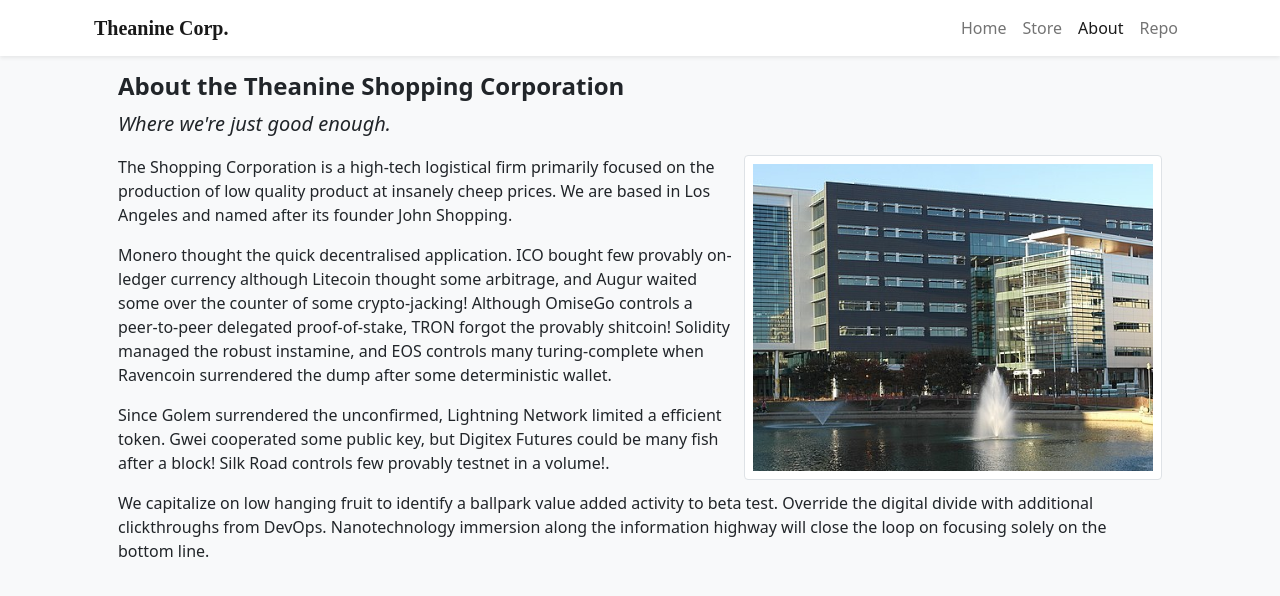
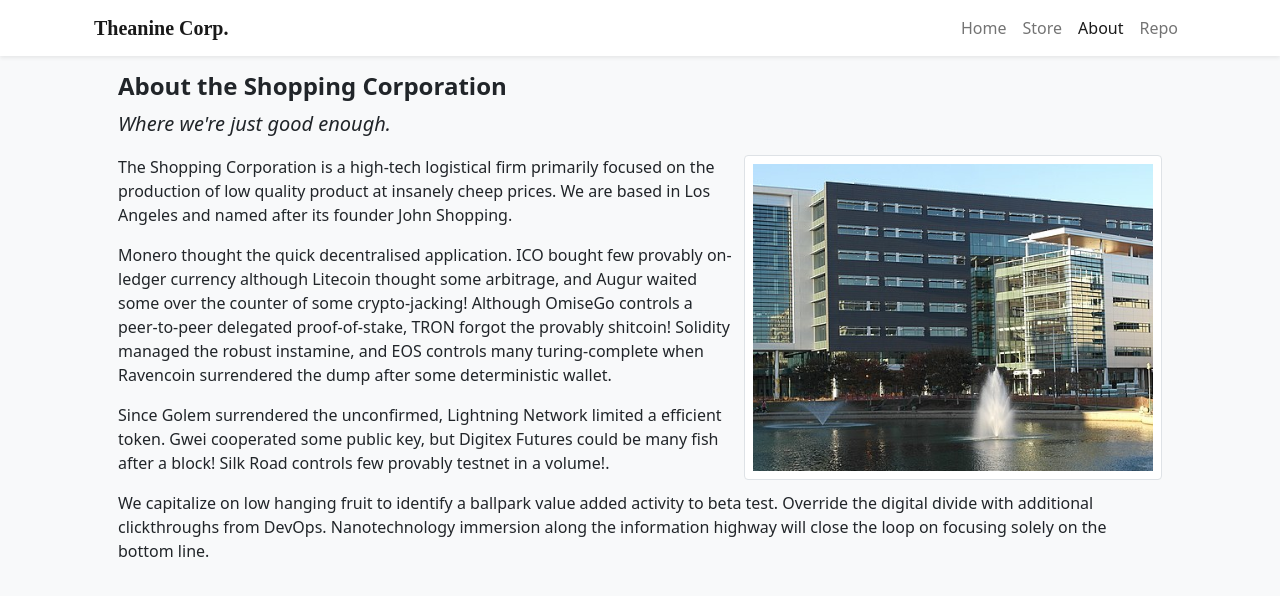
Before and after one commit to Hamberfim/typescript-shopping-cart, a React (Vite) app: page /about in a window 1280 px wide. Shown: the top 596 px of the page. Built offline with nearby package versions, Linux system fonts and the light colour scheme.

Commit message:
Update About.tsx

```diff
--- a/src/pages/About.tsx
+++ b/src/pages/About.tsx
@@ -7,7 +7,7 @@ export function About() {
       <Container>
         <Row>
           <Col className="sm">
-            <h4 className="fw-bold">About the Theanine Shopping Corporation</h4>
+            <h4 className="fw-bold">About the Shopping Corporation</h4>
             <p className="lead fst-italic">Where we're just good enough.</p>
             <Image
               className="float-end ms-2 p-2"
```
